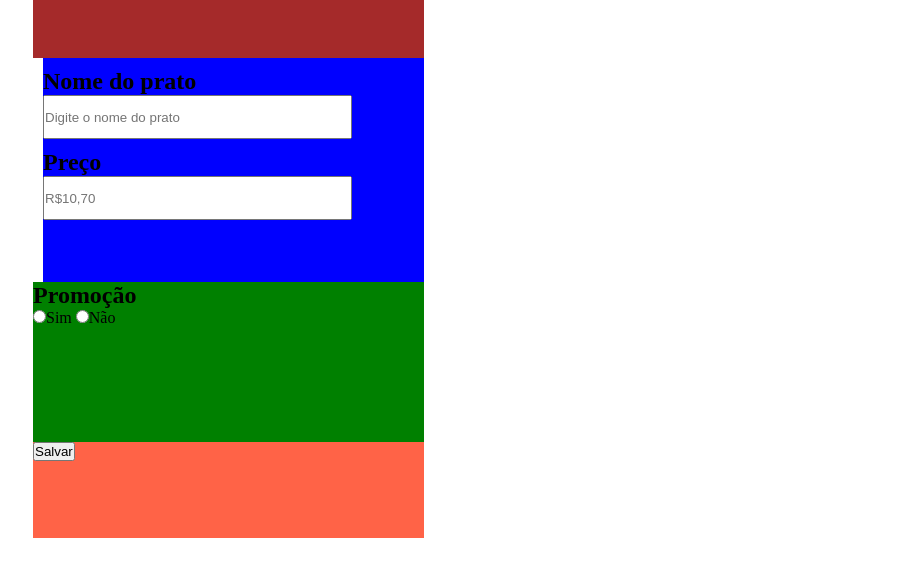
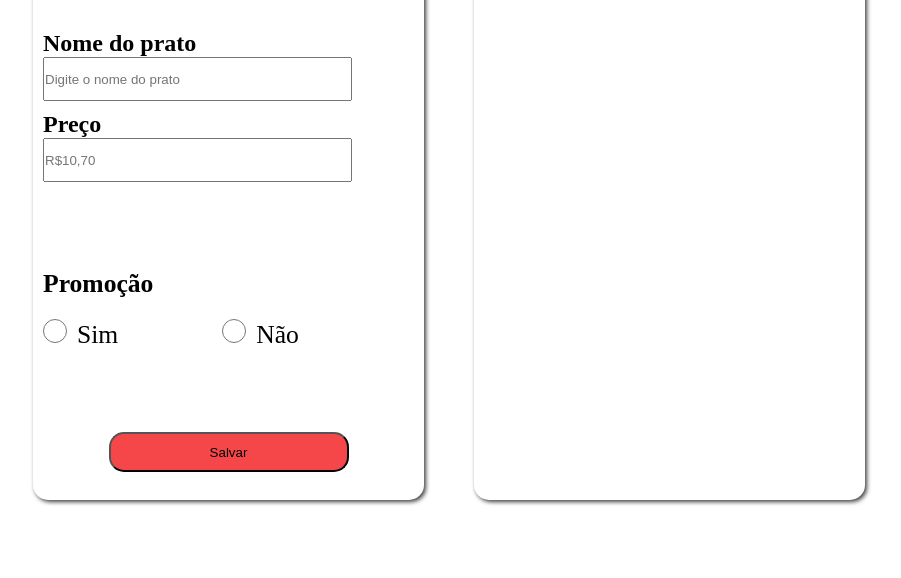
Before and after one commit to livelton/Loopis_food, a plain HTML site: page index.html in a window 1280 px wide. Shown: the part 222-800 px from the top of the page, without its empty margins (191-1092 px from the left). Drawn offline with Linux system fonts and the light colour scheme.

Commit message:
Estilizando promoção, botão e background

```diff
--- a/css/style.css
+++ b/css/style.css
@@ -12,7 +12,7 @@
 }
 
 header{
-    margin: 4% 0;
+    margin: 2.5% 0;
 }
 
 .content{
@@ -26,7 +26,8 @@ header{
 .box{
     width: 100%;
     height: 80vh;
-
+    border-radius: 15px;
+    box-shadow: 2px 2px 4px rgb(66, 66, 66);
 }
 
 registration{
@@ -46,7 +47,6 @@ registration{
     font-size: 2vw;
     height: 25%;
     grid-area: title;
-    background-color: brown;
     display: flex;
     justify-content: center;
     align-items: center;
@@ -62,10 +62,9 @@ registration{
 .input-infos{
     height: 35%;
     grid-area: input;
-    background-color: blue;
     display: flex;
     flex-direction: column;
-    margin-left: 10px;
+    padding-left: 10px;
 }
 
 .input-infos input{
@@ -74,20 +73,53 @@ registration{
 }
 
 .input-infos h2{
-    margin-top: 10px;
+    padding-top: 10px;
 }
 
-
-
+/*INFOS PROMOÇÃO*/
 
 .promotion{
     height: 25%;
     grid-area: promotion;
-    background-color: green;
+    display: flex;
+    flex-direction: column;
+    padding-left: 10px;
 }
+
+.promotion h2{
+    font-size: 2vw;
+    padding-top: 25px;
+    padding-bottom: 20px;
+}
+
+.promotion input{
+    width: 1.5rem;
+    height: 1.5rem;
+}
+
+#promocao-nao{
+    margin-left: 100px;
+
+}
+
+#form-promo span{
+    margin-left: 10px;
+    font-size: 1.6rem;
+}
+
+/*BOTÃO DE SALVAR AS INFORMAÇÕES*/
 
 .save-button{
     height: 15%;
     grid-area: save;
-    background-color: tomato;
+    display: flex;
+    align-items: center;
+    justify-content: center;
 }
+
+#button-save{
+    width: 15rem;
+    height: 2.5rem;
+    background-color: #F54749;
+    border-radius: 15px;
+}
--- a/index.html
+++ b/index.html
@@ -29,8 +29,8 @@
 
                 </div>
                 <div class ="promotion">
-                    <form>
-                        <h2>Promoção</h2>
+                    <h2>Promoção</h2>
+                    <form id="form-promo">
                         <input type="radio" name="promocao" id="promocao-sim"><span>Sim</span>
                         <input type="radio" name="promocao" id="promocao-nao"><span>Não</span>
                     </form>
```
